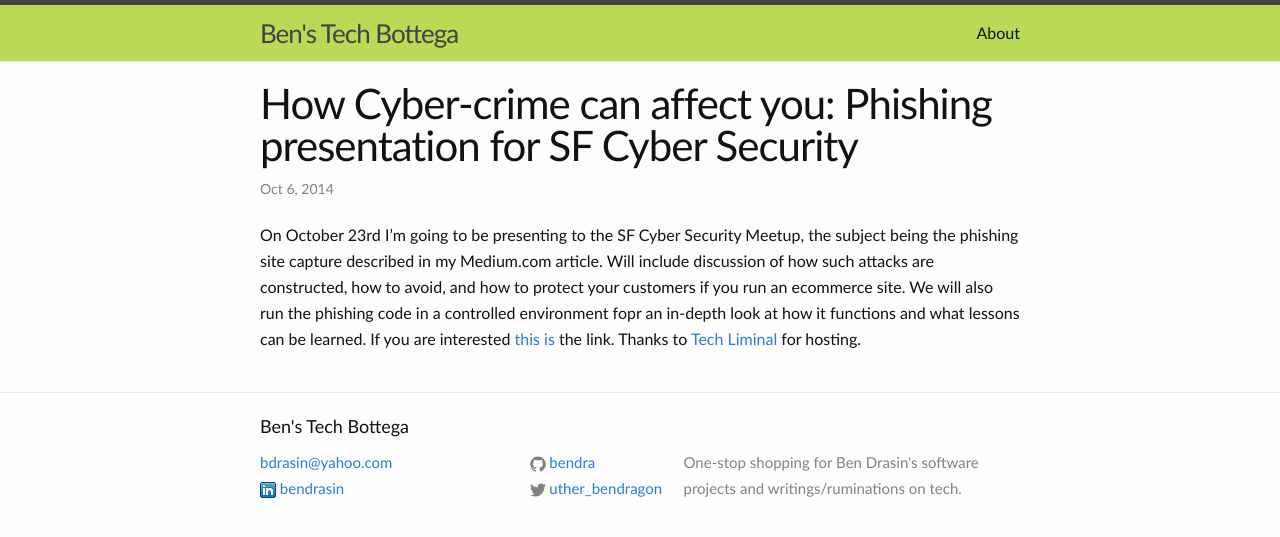
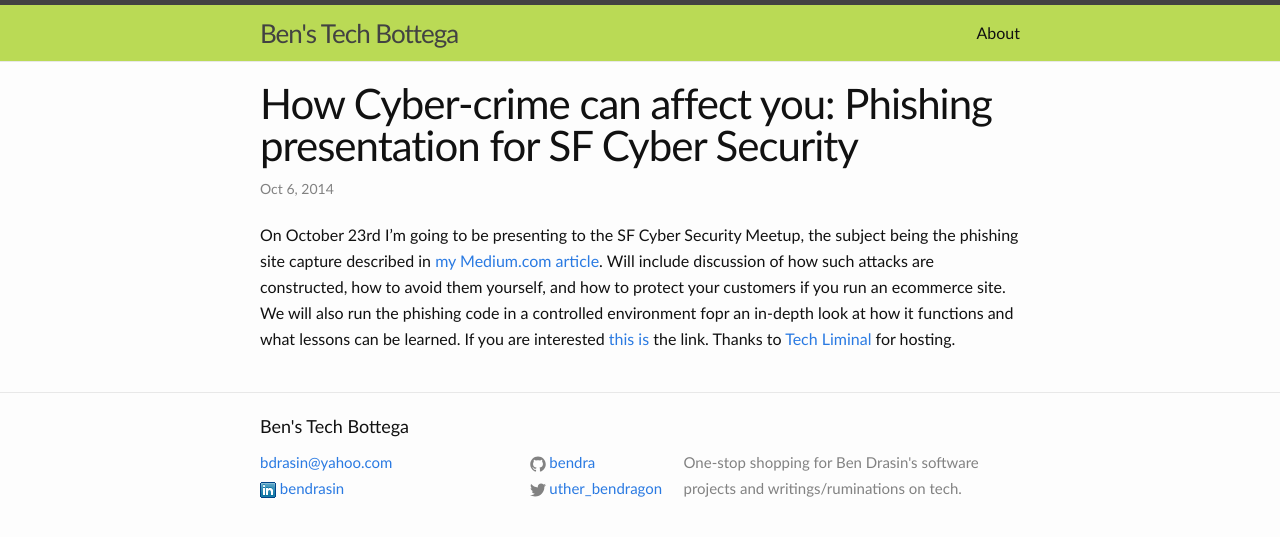
Before and after one commit to bendra/bendra.github.io, a Jekyll site: the page built from _posts/2014-10-06-2014-presenting-for-sf-cyber-security.markdown, in a window 1280 px wide. Shown: the top 537 px of the page. Built offline with Jekyll 4.4.1, drawn with Linux system fonts in a browser that asks for light colours.

Commit message:
added link to article

```diff
--- a/_posts/2014-10-06-2014-presenting-for-sf-cyber-security.markdown
+++ b/_posts/2014-10-06-2014-presenting-for-sf-cyber-security.markdown
@@ -4,4 +4,4 @@ title:  "How Cyber-crime can affect you: Phishing presentation for SF Cyber Secu
 date:   2014-10-06 22:35:15
 categories: security phishing
 ---
-On October 23rd I'm going to be presenting to the SF Cyber Security Meetup, the subject being the phishing site capture described in my Medium.com article.  Will include discussion of how such attacks are constructed, how to avoid, and how to protect your customers if you run an ecommerce site.  We will also run the phishing code in a controlled environment fopr an in-depth look at how it functions and what lessons can be learned.  If you are interested [this is](http://www.meetup.com/SF-Cyber-Security/events/210663472/) the link.  Thanks to [Tech Liminal](http://techliminal.com/) for hosting.
+On October 23rd I'm going to be presenting to the SF Cyber Security Meetup, the subject being the phishing site capture described in [my Medium.com article](https://medium.com/@uther_bendragon/phishing-website-captured-analyzed-10841915e29a).  Will include discussion of how such attacks are constructed, how to avoid them yourself, and how to protect your customers if you run an ecommerce site.  We will also run the phishing code in a controlled environment fopr an in-depth look at how it functions and what lessons can be learned.  If you are interested [this is](http://www.meetup.com/SF-Cyber-Security/events/210663472/) the link.  Thanks to [Tech Liminal](http://techliminal.com/) for hosting.
```
